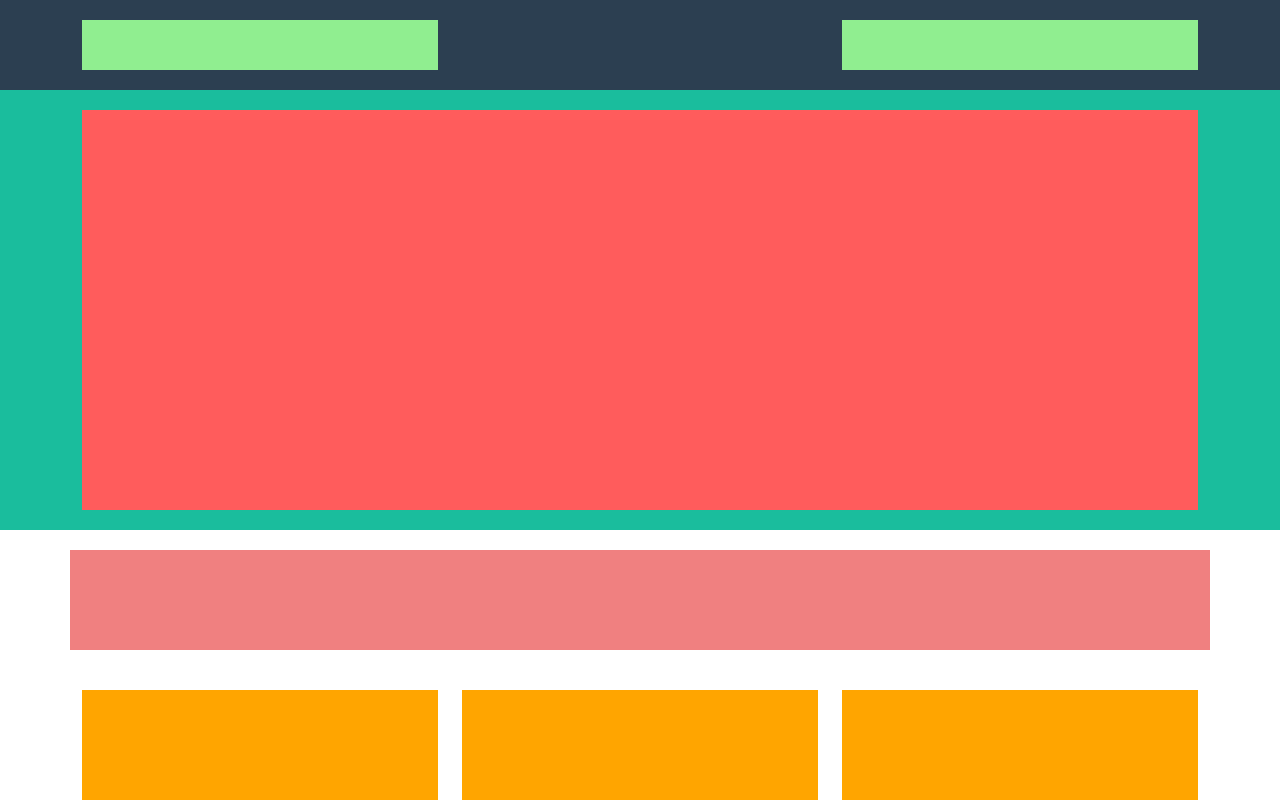
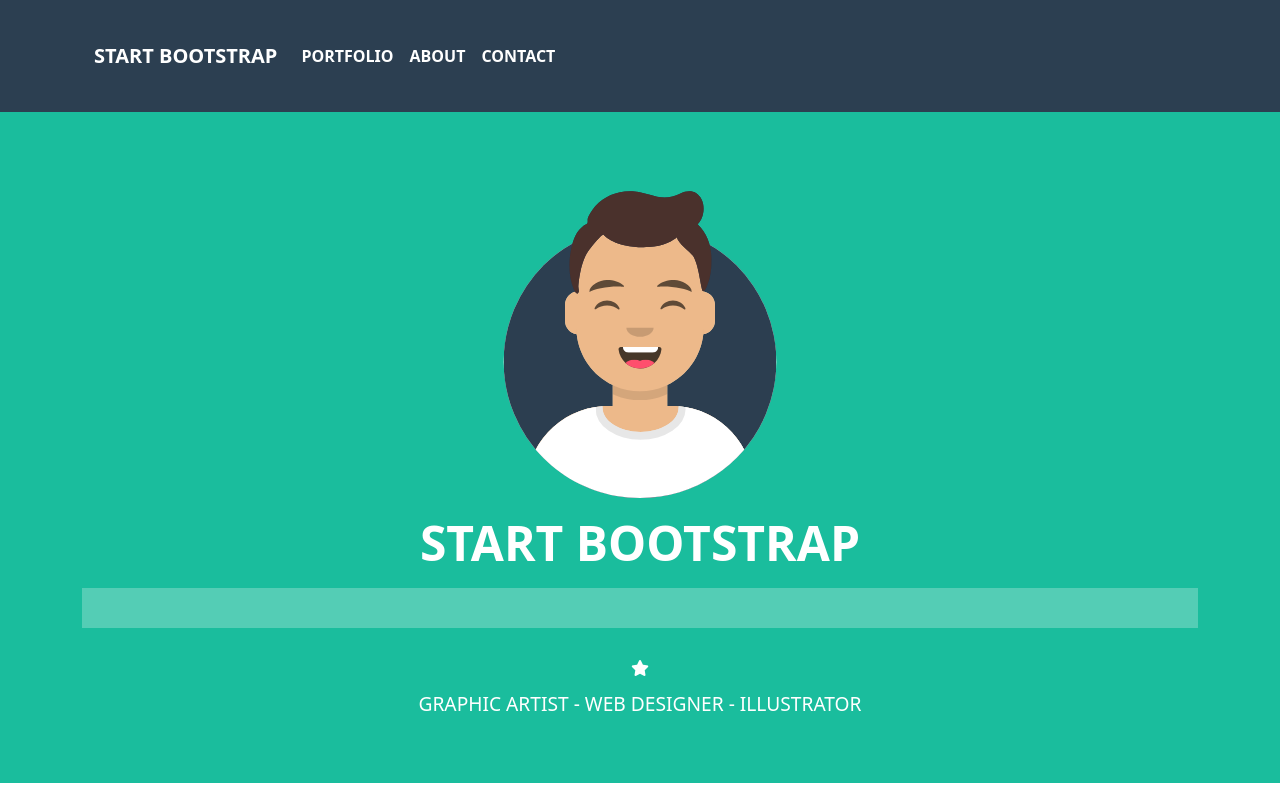
Before and after one commit to andreacassini/html-css-bootstrap-freelancer, a plain HTML site: page index.html in a window 1280 px wide. Shown: the top 800 px of the page. Drawn offline with nearby package versions, Linux system fonts and the light colour scheme.

Commit message:
ADD navbar, STYLE jumbotron

```diff
--- a/css/style.css
+++ b/css/style.css
@@ -4,6 +4,32 @@
     box-sizing: border-box;
 }
 
+html{
+    font-family: 'Poppins', sans-serif;
+}
+.white{
+    color: white;
+}
+.uppercase{
+    text-transform: uppercase;
+}
+
+.lh-3{
+    line-height: 3;
+}
+
+h1{
+    font-weight: 600;
+    font-size: 3rem;
+}
+h3{
+    font-weight: 400;
+    font-size: 1.2rem;
+}
+
+.hr{
+    border: 20px solid rgb(255, 255, 255);
+}
 /* HEADER */
 #header, #bottom-footer{
     background-color: rgba(44,63,81,255);
@@ -13,19 +39,24 @@
     margin: 20px 0;
 }
 .content-header{
-    background-color: lightgreen;
-    height: 50px;
+    font-weight: 600;
 }
 
-
+.custom-border{
+    border: 1px solid white;
+}
 /* JUMBOTRON */
 #jumbotron{
     background-color: rgba(26,189,157,255);
 }
 
 .content-big{
-    background-color: rgb(255, 92, 92);
-    height: 400px;
+    background-color: ;
+}
+
+.img-jumbo{
+    width: 300px;
+    margin-bottom: 1em;
 }
 /* PORTFOLIO */
 .title-portfolio, .title-about, .content-bottom-footer{
--- a/index.html
+++ b/index.html
@@ -5,34 +5,53 @@
         <meta http-equiv="X-UA-Compatible" content="IE=edge">
         <meta name="viewport" content="width=device-width, initial-scale=1.0">
         <link href="https://cdn.jsdelivr.net/npm/bootstrap@5.0.2/dist/css/bootstrap.min.css" rel="stylesheet" integrity="sha384-EVSTQN3/azprG1Anm3QDgpJLIm9Nao0Yz1ztcQTwFspd3yD65VohhpuuCOmLASjC" crossorigin="anonymous">
+        <link rel="stylesheet" href="https://cdnjs.cloudflare.com/ajax/libs/font-awesome/6.4.0/css/all.min.css" integrity="sha512-iecdLmaskl7CVkqkXNQ/ZH/XLlvWZOJyj7Yy7tcenmpD1ypASozpmT/E0iPtmFIB46ZmdtAc9eNBvH0H/ZpiBw==" crossorigin="anonymous" referrerpolicy="no-referrer" />
         <link rel="stylesheet" href="./css/style.css">
+        <link rel="preconnect" href="https://fonts.googleapis.com">
+        <link rel="preconnect" href="https://fonts.gstatic.com" crossorigin>
+        <link href="https://fonts.googleapis.com/css2?family=Poppins:wght@300;400;500;600;700&display=swap" rel="stylesheet">
+        <script src="https://cdn.jsdelivr.net/npm/bootstrap@5.3.0-alpha3/dist/js/bootstrap.bundle.min.js" integrity="sha384-ENjdO4Dr2bkBIFxQpeoTz1HIcje39Wm4jDKdf19U8gI4ddQ3GYNS7NTKfAdVQSZe" crossorigin="anonymous"></script>
         <title>Bootstrap Freelancer</title>
     </head>
     <body>
         <!-- HEADER -->
         <header id="header">
             <div class="container">
-                <div class="row justify-content-between">
-                    <div class="col-4">
-                        <div class="content-header">
-
+                <nav class="navbar navbar-expand-lg uppercase py-3" style="background-color: transparent;">
+                    <div class="container-fluid content-header">
+                        <a class="navbar-brand white" href="#">start bootstrap</a>
+                        <button class="navbar-toggler custom-border" type="button" data-bs-toggle="collapse" data-bs-target="#navbarSupportedContent" aria-controls="navbarSupportedContent" aria-expanded="false" aria-label="Toggle navigation">
+                            <span class="navbar-toggler-icon"></span>
+                        </button>
+                        <div class="collapse navbar-collapse" id="navbarSupportedContent">
+                            <ul class="navbar-nav me-auto mb-2 mb-lg-0">
+                                <li class="nav-item">
+                                    <a class="nav-link white" href="#">portfolio</a>
+                                </li>
+                                <li class="nav-item">
+                                    <a class="nav-link white" href="#">about</a>
+                                </li>
+                                <li class="nav-item">
+                                    <a class="nav-link white" href="#">contact</a>
+                                </li>
+                            </ul>
                         </div>
                     </div>
-                    <div class="col-2 col-md-4">
-                        <div class="content-header">
-
-                        </div>
-                    </div>
-                </div>
+                </nav>
             </div>
         </header>
         <!-- JUMBOTRON -->
         <main>
             <section id="jumbotron">
                 <div class="container text-center">
-                    <div class="row">
+                    <div class="row py-5">
                         <div class="col-12 col-6-md">
-                            <div class="content-big">
+                            <div class="content-big white uppercase lh-3">
+                                <img src="./bootstrap_freelancer/img/avatar.svg" alt="avatar" class="img-jumbo">
+                                <h1>start bootstrap</h1>
+                                <hr class="hr">
+                                <i class="fa-solid fa-star" style="color: #ffffff;"></i>
+                                <h3>graphic artist - web designer - illustrator</h3>
                             </div>
                         </div>
                     </div>
@@ -144,7 +163,7 @@
                 <div class="container">
                     <div class="row">
                         <div class="col-12">
-                            <div class="content-header">
+                            <div class="content-bottom-footer">
                             </div>
                         </div>
                     </div>
```
